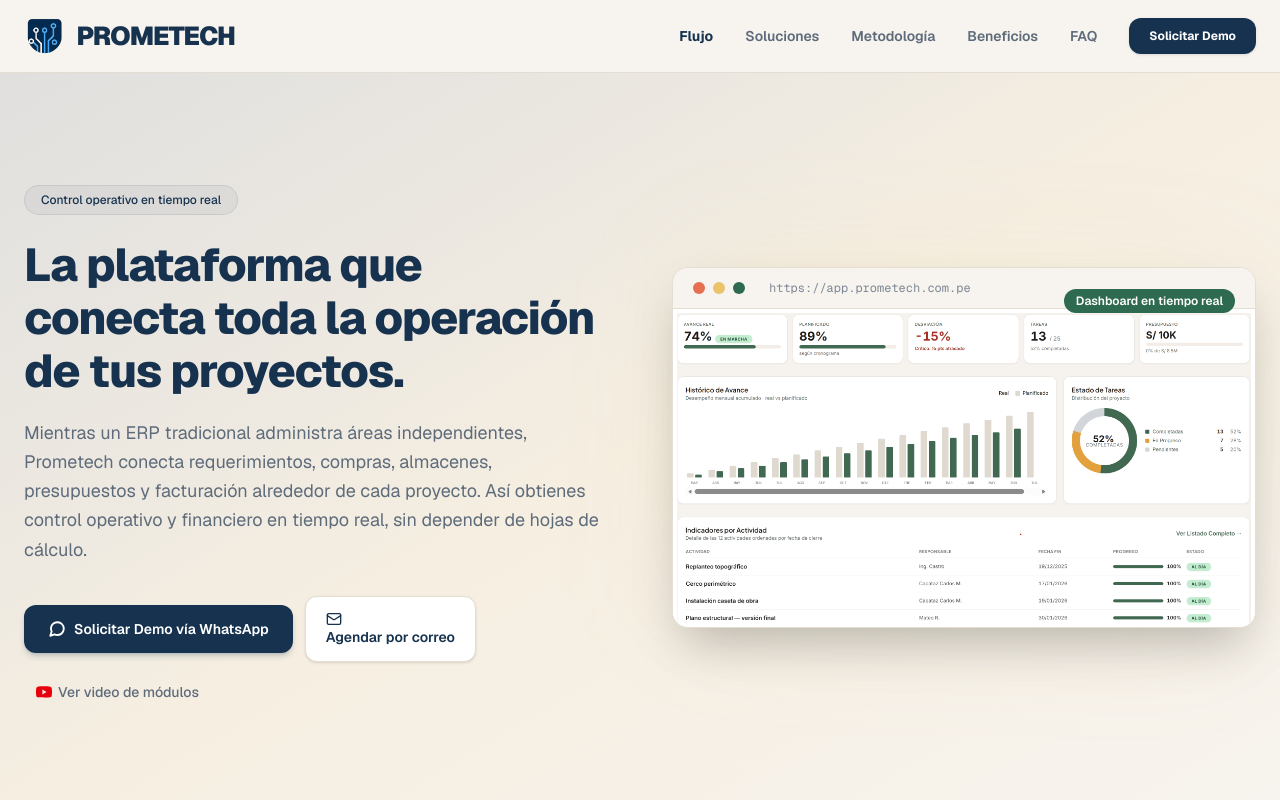
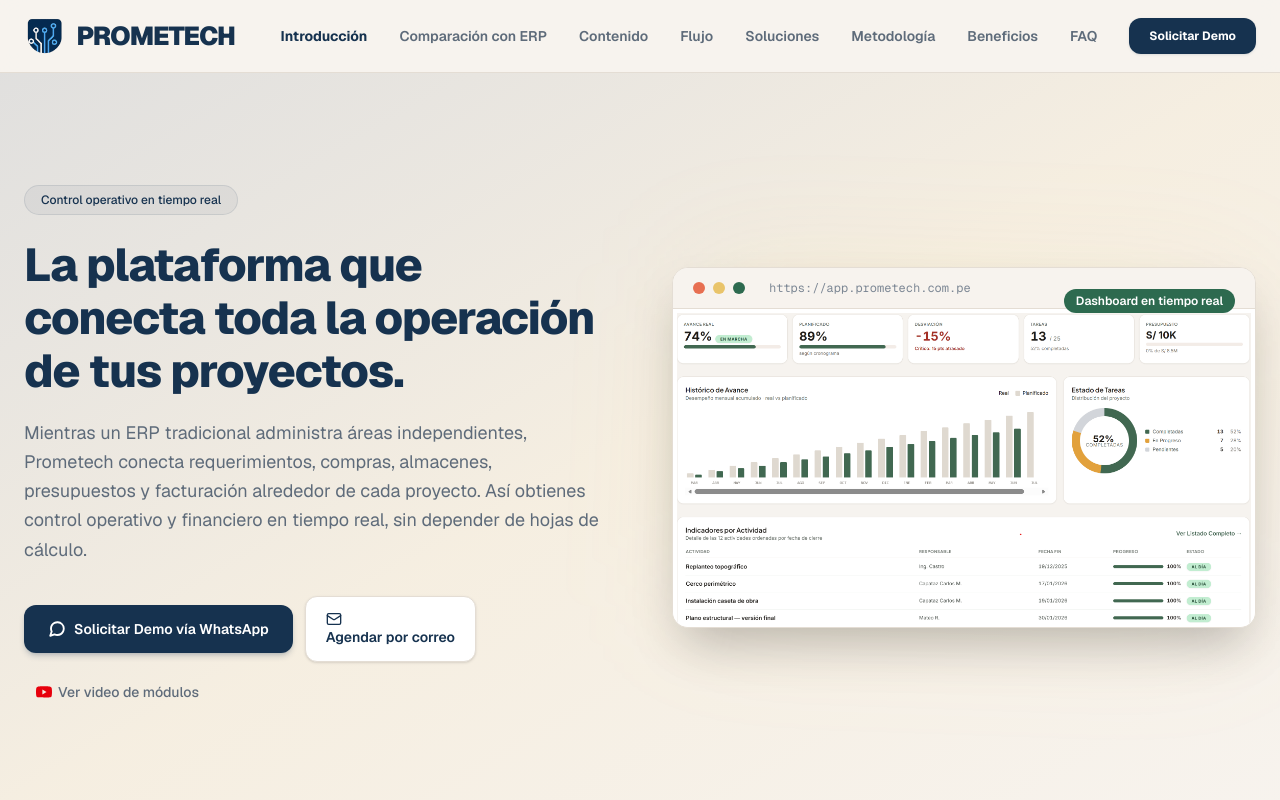
Before and after one commit to alexandermerino-prometech/landing-page, a Next.js app: page / in a window 1280 px wide. Shown: the top 800 px of the page. Built offline with nearby package versions, Linux system fonts and the light colour scheme.

Commit message:
adding three more sections - introduccion, comparacion, contenido

```diff
--- a/app/components/ConceptoErp.tsx
+++ b/app/components/ConceptoErp.tsx
@@ -91,7 +91,7 @@ export default function ConceptoErp() {
       <div className="max-w-7xl mx-auto px-6">
 
         {/* BLOQUE INTRODUCTORIO (SEO Target: Qué es un ERP por proyectos) */}
-        <div className="max-w-5xl mx-auto text-center mb-20">
+        <div id="introduccion" className="max-w-5xl mx-auto text-center mb-20">
             <span className="uppercase tracking-widest text-xs text-[#E9C46A] font-semibold">
               Nuestra filosofía
             </span>
@@ -131,7 +131,7 @@ export default function ConceptoErp() {
           Enfoque
         </span>
 
-        <div className="mb-24 grid lg:grid-cols-[1fr_auto_1fr] gap-8 items-stretch bg-[#F7F3EE]/60 border border-[#E4DDD4] rounded-[32px] p-10 shadow-sm">
+        <div id="comparacion" className="mb-24 grid lg:grid-cols-[1fr_auto_1fr] gap-8 items-stretch bg-[#F7F3EE]/60 border border-[#E4DDD4] rounded-[32px] p-10 shadow-sm">
           <div className="rounded-3xl border border-[#E4DDD4] p-8 bg-white">
             <h3 className="font-bold text-xl mb-4">
               ERP tradicional
@@ -215,7 +215,7 @@ export default function ConceptoErp() {
         </div>
 
         {/* ESTRUCTURA DE PESTAÑAS INTERACTIVAS (TABS) */}
-        <div role="tablist" className="mb-16 flex flex-wrap justify-center gap-4" aria-label="Sectores empresariales">
+        <div id="contenido" role="tablist" className="mb-16 flex flex-wrap justify-center gap-4" aria-label="Sectores empresariales">
           {sectores.map((sec) => {
             const Icon = sec.icon;
             const esActivo = sectorActivo.id === sec.id;
--- a/app/components/Navbar.tsx
+++ b/app/components/Navbar.tsx
@@ -7,6 +7,9 @@ import { motion, AnimatePresence } from "framer-motion";
 import { Menu, X } from "lucide-react";
 
 const sections = [
+  "introduccion",
+  "comparacion",
+  "contenido",
   "flujo",
   "soluciones",
   "metodologia",
@@ -19,7 +22,7 @@ const sections = [
 export default function Navbar() {
     const [menuMovilAbierto, setMenuMovilAbierto] = useState(false);
 
-    const [activeSection, setActiveSection] = useState("flujo");
+    const [activeSection, setActiveSection] = useState("introduccion");
 
     useEffect(() => {
         const observer = new IntersectionObserver(
@@ -101,6 +104,13 @@ export default function Navbar() {
                   </Link>
 
                   <nav className="hidden md:flex items-center gap-8 text-sm font-semibold text-[#5E6B7A]">
+                    <a href="#introduccion" className={`transition-colors duration-200 ${
+                            activeSection === "introduccion"? "text-[#16324F] font-bold": "text-[#5E6B7A] hover:text-[#16324F]"}`}>Introducción</a>
+                    <a href="#comparacion" className={`transition-colors duration-200 ${
+                            activeSection === "comparacion"? "text-[#16324F] font-bold": "text-[#5E6B7A] hover:text-[#16324F]"}`}>Comparación con ERP</a>
+                    <a href="#contenido" className={`transition-colors duration-200 ${
+                            activeSection === "contenido"? "text-[#16324F] font-bold": "text-[#5E6B7A] hover:text-[#16324F]"}`}>Contenido</a>
+
                     <a href="#flujo" className={`transition-colors duration-200 ${
                             activeSection === "flujo"? "text-[#16324F] font-bold": "text-[#5E6B7A] hover:text-[#16324F]"}`}>Flujo</a>
                     <a href="#soluciones" className={`transition-colors duration-200 ${
@@ -134,6 +144,9 @@ export default function Navbar() {
                         transition={{ duration: 0.2, ease: "easeInOut" }}
                       className="md:hidden border-b border-[#E4DDD4] bg-[#F7F3EE] px-6 pb-6 pt-2 flex flex-col gap-4 text-sm font-semibold text-[#5E6B7A]"
                     >
+                      <a href="#introduccion" onClick={() => setMenuMovilAbierto(false)} className="hover:text-[#16324F] py-1">Introducción</a>
+                      <a href="#comparacion" onClick={() => setMenuMovilAbierto(false)} className="hover:text-[#16324F] py-1">Comparación con ERP</a>
+                      <a href="#contenido" onClick={() => setMenuMovilAbierto(false)} className="hover:text-[#16324F] py-1">Contenido</a>
                       <a href="#flujo" onClick={() => setMenuMovilAbierto(false)} className="hover:text-[#16324F] py-1">Flujo</a>
                       <a href="#soluciones" onClick={() => setMenuMovilAbierto(false)} className="hover:text-[#16324F] py-1">Soluciones</a>
                       <a href="#metodologia" onClick={() => setMenuMovilAbierto(false)} className="hover:text-[#16324F] py-1">Metodología</a>
```
